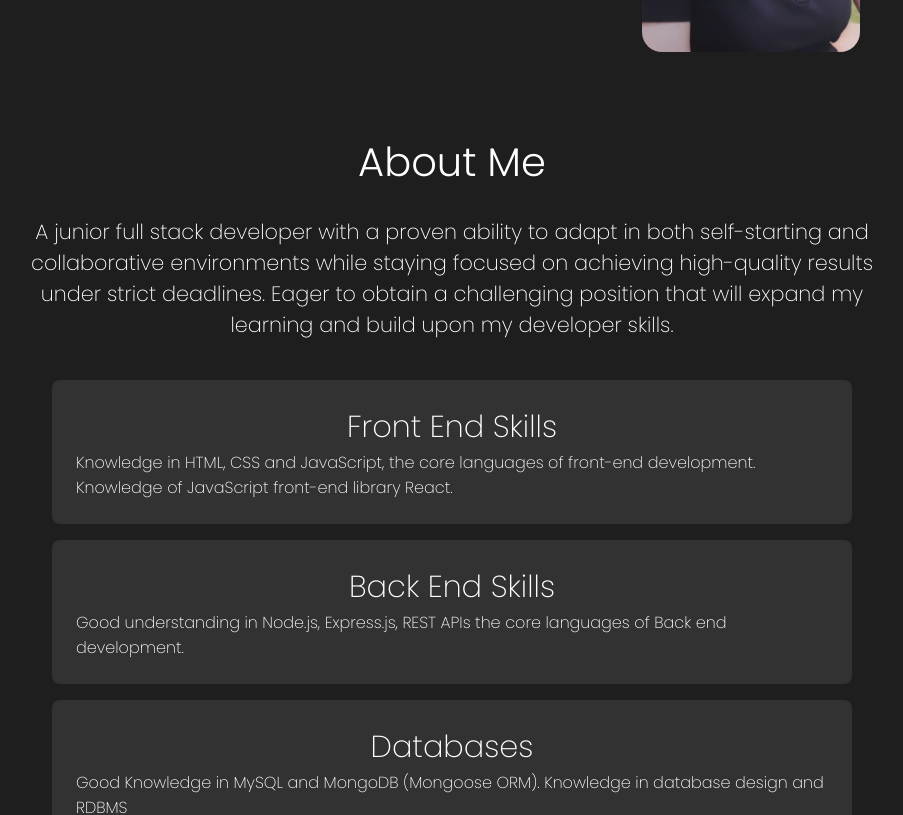
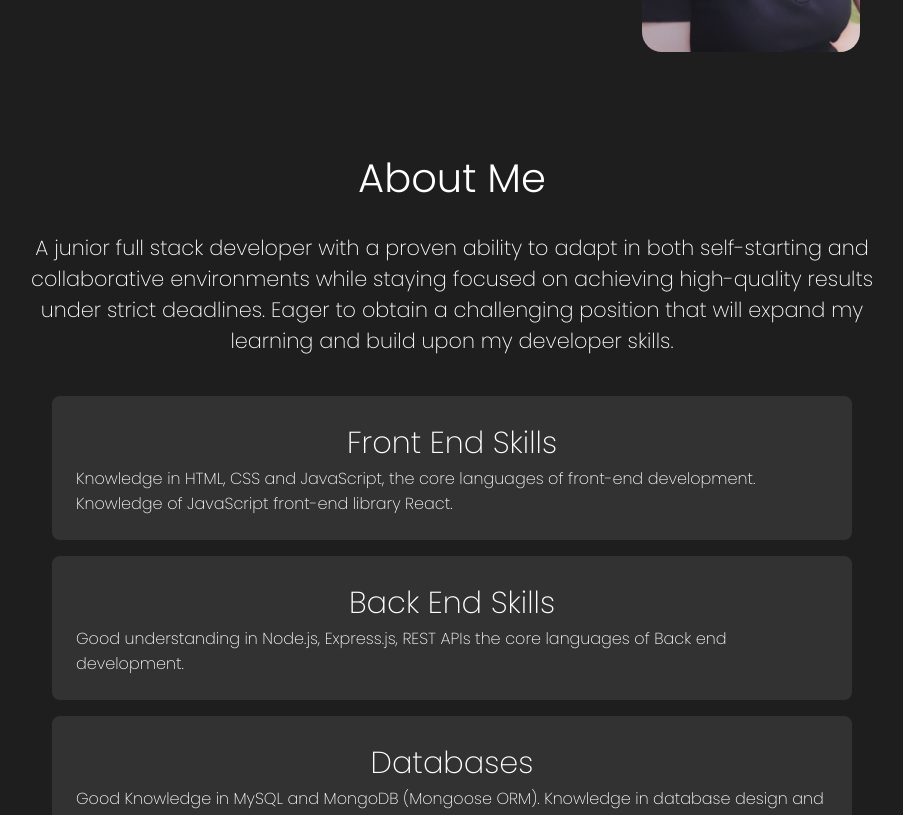
Before and after one commit to Shiby-Mathew/Portfolio-Shiby, a React (Create React App) app: page / in a window 1280 px wide. Shown: the part 540-1355 px from the top of the page, without its empty margins (188-1091 px from the left). Built offline with nearby package versions, Linux system fonts and the light colour scheme; a web font is replaced by a local one.

Commit message:
added margin

```diff
--- a/src/components/Intro/intro.css
+++ b/src/components/Intro/intro.css
@@ -12,7 +12,7 @@
 }
 
 .bg {
-  margin-top: 8rem;
+  margin-top: 5rem;
   width: 14vw;
   height: 39vh;
   border-radius: 20px;
--- a/src/components/Skills/skills.css
+++ b/src/components/Skills/skills.css
@@ -4,7 +4,7 @@
   max-width: 65rem;
 
   /* margin: 0 auto; */
-  margin-top: 0;
+  margin-top: 3rem;
   margin-bottom: 0;
   margin-left: auto;
   margin-right: auto;
```
